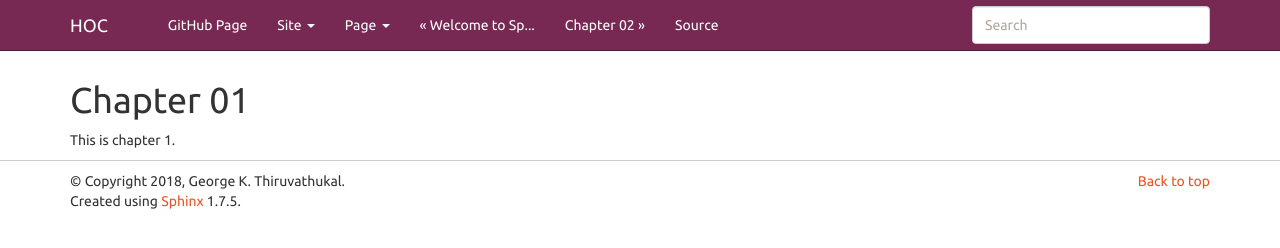
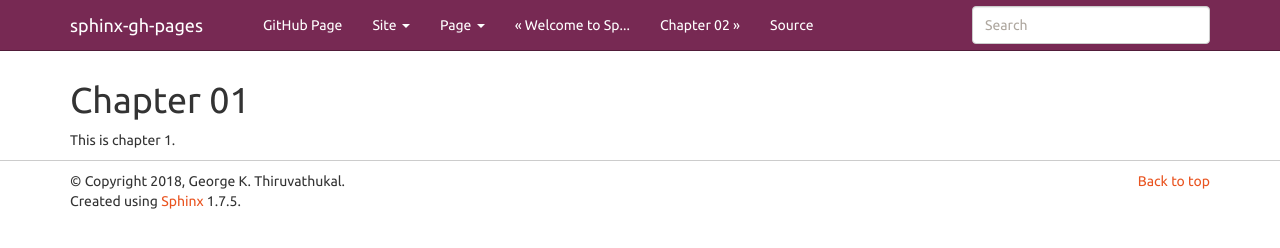
Before and after one commit to LoyolaChicagoCode/sphinx-gh-pages, a plain HTML site: page ch01.html in a window 1280 px wide. Drawn offline with nearby package versions, Linux system fonts and the light colour scheme; some packages are replaced by stand-ins of ours.

Commit message:
Generated gh-pages for commit 7807c3c Author: George K. Thiruvathukal <gkt@cs.luc.edu>
    correct the project name in conf.py

```diff
--- a/ch01.html
+++ b/ch01.html
@@ -37,7 +37,7 @@
           <span class="icon-bar"></span>
         </button>
         <a class="navbar-brand" href="index.html">
-          HOC</a>
+          sphinx-gh-pages</a>
         <span class="navbar-text navbar-version pull-left"><b></b></span>
       </div>
 
```
Also changed, not shown: ch02.html (+1 -1 lines), ch03.html (+1 -1 lines), ch04.html (+1 -1 lines), genindex.html (+1 -1 lines), index.html (+1 -1 lines), search.html (+1 -1 lines), COMMITS.txt, 4 other files.
